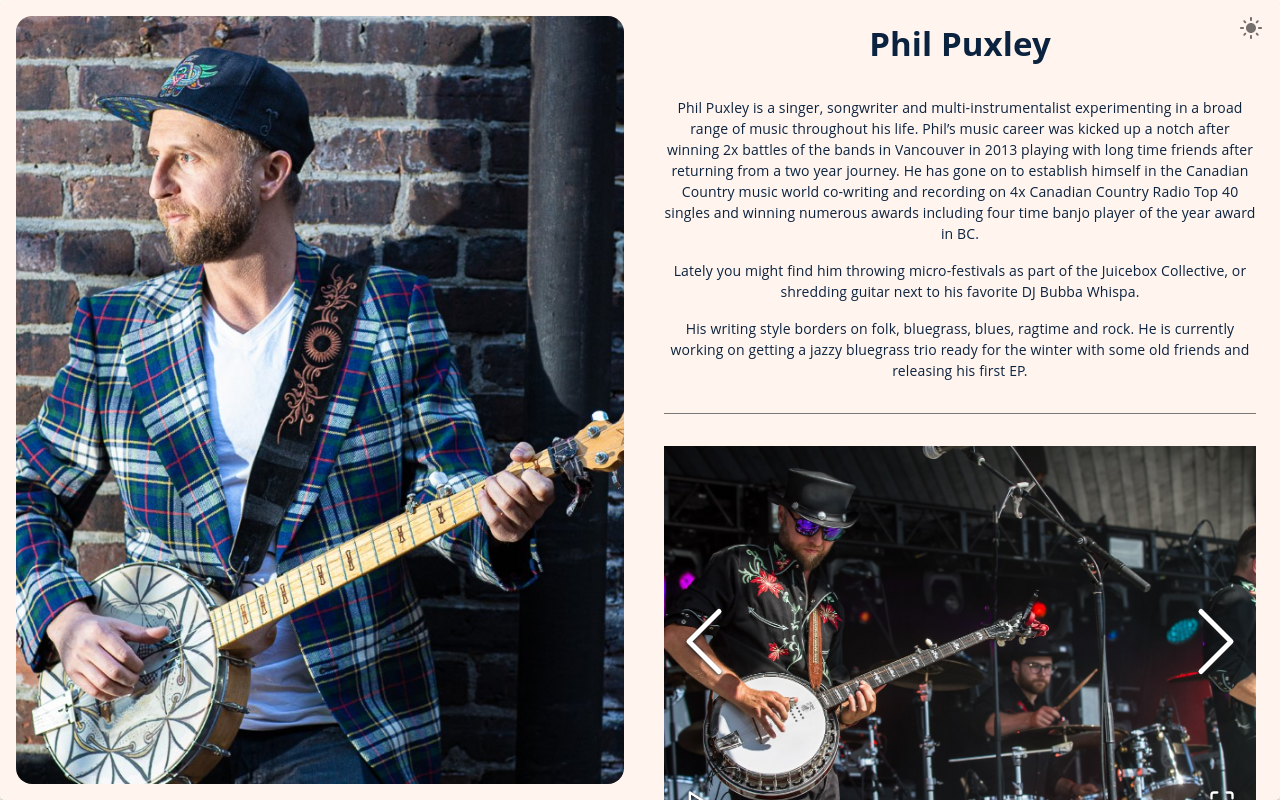
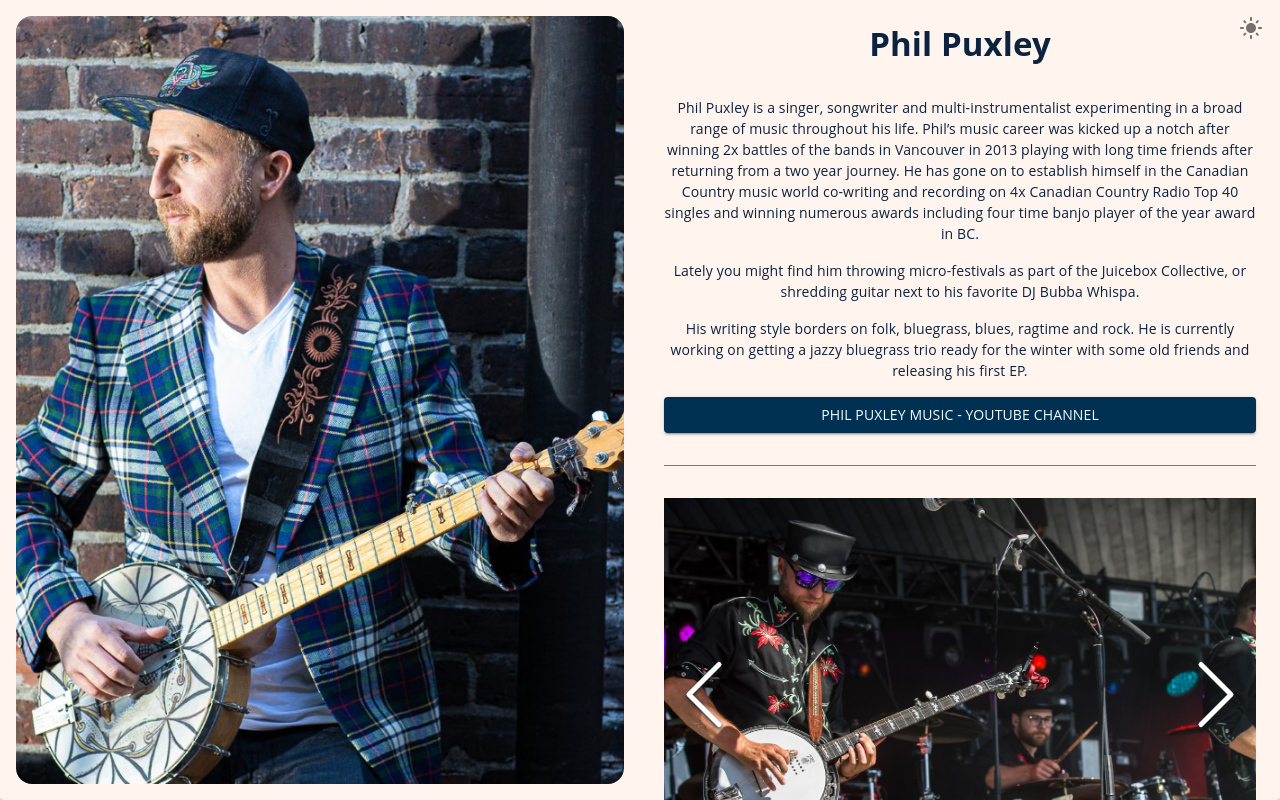
Before and after one commit to theslantedroom/puxMusic, a React (Vite) app: page / in a window 1280 px wide. Built offline with nearby package versions, Linux system fonts and the light colour scheme.

Commit message:
push update

```diff
--- a/src/pages/Home.tsx
+++ b/src/pages/Home.tsx
@@ -1,7 +1,7 @@
 import React, { useState, useEffect } from 'react';
 
 // @mui material components
-import { useMediaQuery, Stack, Box, Typography, useTheme, Divider } from '@mui/material';
+import { useMediaQuery, Stack, Box, Typography, useTheme, Divider, Button } from '@mui/material';
 
 import 'react-image-gallery/styles/css/image-gallery.css';
 import ImageGallery from 'react-image-gallery';
@@ -26,13 +26,23 @@ export const Home: React.FC<Props> = ({}) => {
           </Typography>
         </Box>
         <Box>
-          <Stack direction="column" justifyContent="flex-start" alignItems="stretch" spacing={2}>
+          <Stack justifyContent="center" alignItems="center" spacing={2}>
             <Typography sx={descSX}>{globalSiteData.description['main']}</Typography>
             <Typography sx={descSX}>{globalSiteData.description['fact']}</Typography>
             <Typography sx={descSX}>{globalSiteData.description['style']}</Typography>
           </Stack>
         </Box>
       </Box>
+
+      <Stack direction="column" justifyContent="flex-start" alignItems="stretch" sx={{ mt: 2 }}>
+        <Button
+          variant="contained"
+          href="https://www.youtube.com/channel/UCL56S5Lxy0iysHngLWSFA6g"
+          target={'blank'}
+        >
+          Phil Puxley Music - YouTube Channel
+        </Button>
+      </Stack>
 
       <Divider sx={{ my: 4 }} />
       <ImageGallery items={globalSiteData.images} />
```
Also changed, not shown: 1 other file (tests, documents, lock files or other folders).
